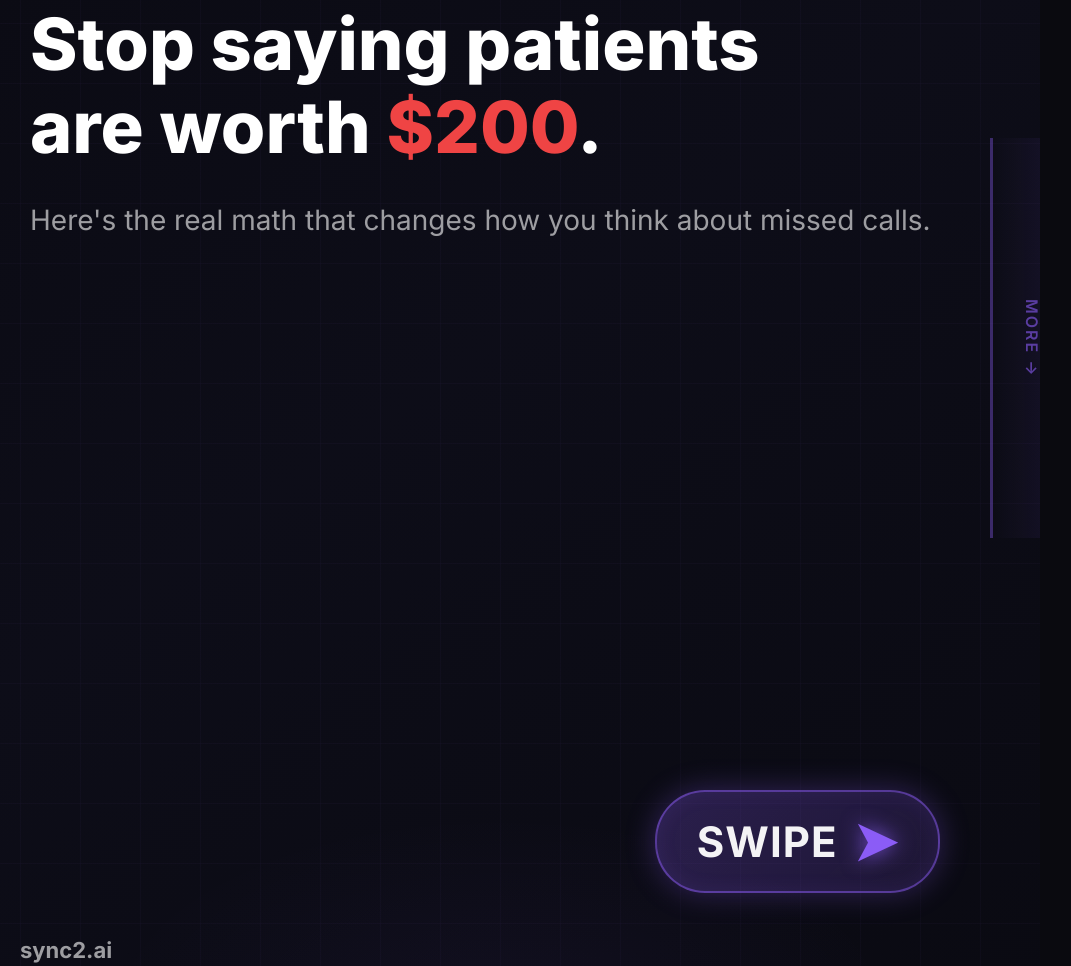
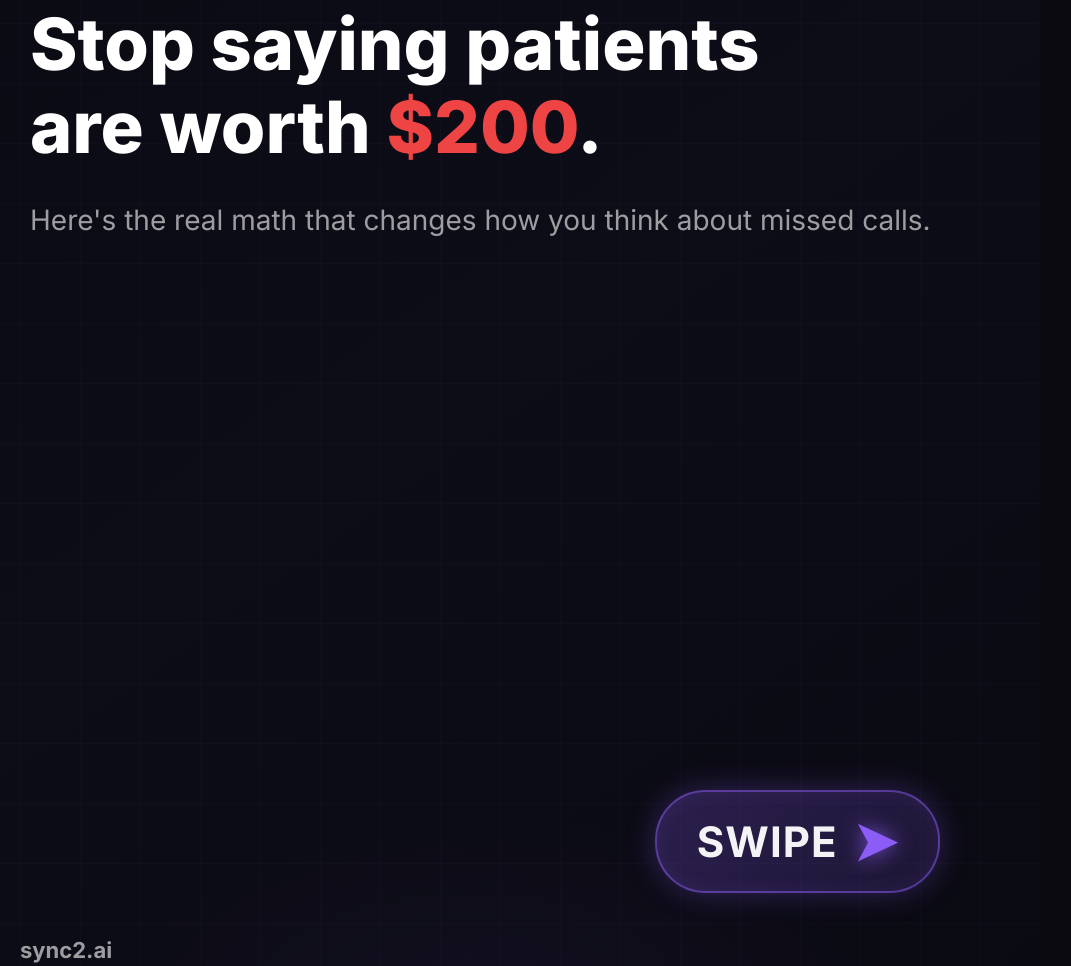
Before and after one commit to ksukirya/sync2-content-hub, a website: page carousel-generator.html in a window 1280 px wide. Shown: the part 9787-10753 px from the top of the page, without its empty margins (40-1111 px from the left). Drawn offline with Linux system fonts and the light colour scheme.

Commit message:
Remove right edge peek element

```diff
--- a/carousel-generator.html
+++ b/carousel-generator.html
@@ -206,28 +206,13 @@
       color: #8b5cf6;
     }
 
-    /* Visual peek of next slide */
+    /* Visual peek of next slide - DISABLED */
     .next-peek {
-      position: absolute;
-      right: -30px;
-      top: 50%;
-      transform: translateY(-50%);
-      width: 80px;
-      height: 400px;
-      background: linear-gradient(90deg, transparent 0%, rgba(139, 92, 246, 0.1) 100%);
-      border-left: 3px solid rgba(139, 92, 246, 0.3);
-      display: flex;
-      align-items: center;
-      justify-content: center;
+      display: none;
     }
 
     .next-peek-text {
-      writing-mode: vertical-rl;
-      text-orientation: mixed;
-      color: rgba(139, 92, 246, 0.6);
-      font-size: 16px;
-      font-weight: 600;
-      letter-spacing: 2px;
+      display: none;
     }
 
     /* Content slides - numbered */
```
Also changed, not shown: carousels/carousel-2-slide-1.png, carousels/carousel-3-slide-1.png, carousels/carousel-4-slide-1.png, carousels/carousel-5-slide-1.png, carousels/carousel-6-slide-1.png, carousels/carousel-7-slide-1.png, 7 other files.
